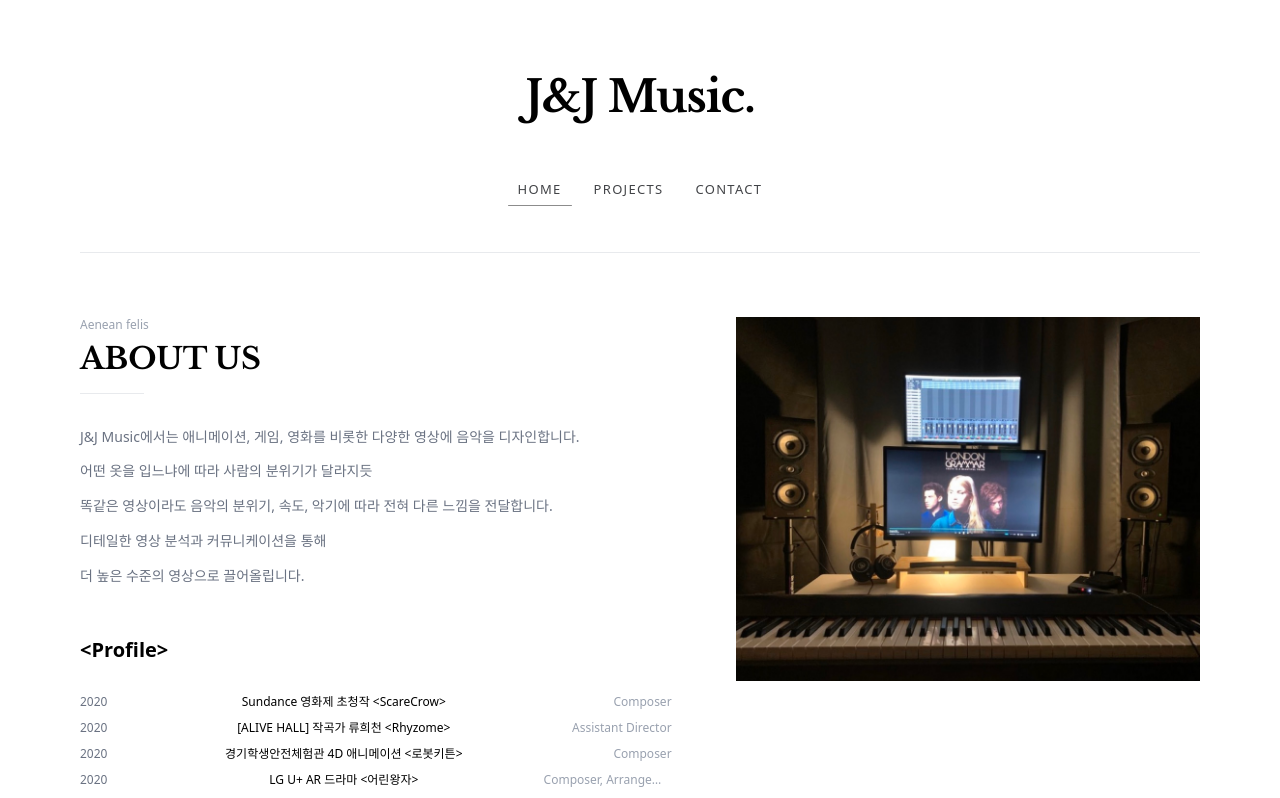
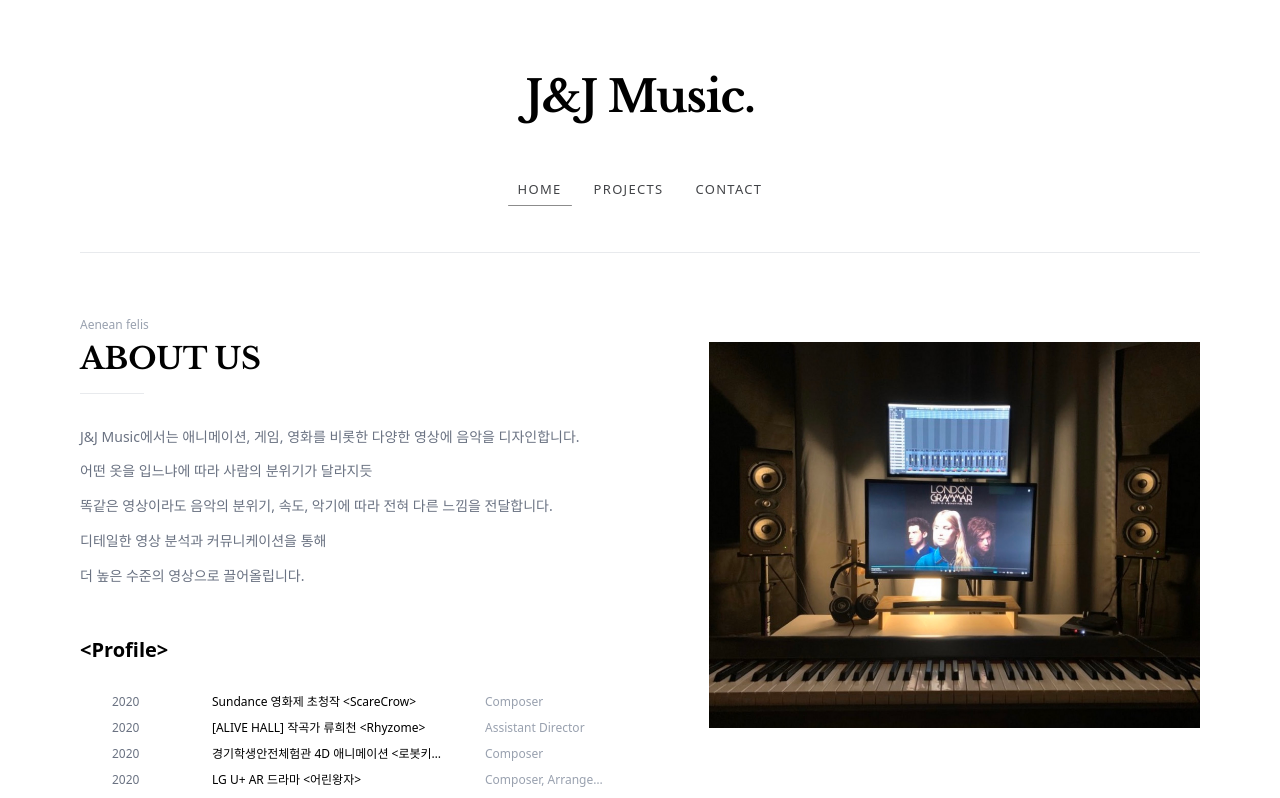
Before and after one commit to jjmusicc/composer-portfolio, a Next.js app: page / in a window 1280 px wide. Shown: the top 798 px of the page. Built offline with nearby package versions, Linux system fonts and the light colour scheme.

Commit message:
Profile role spacing: desktop-only +20px via grid column-gap; remove main grid gap and keep layout via right column margin; fix stray char; build clean

```diff
--- a/src/app/globals.css
+++ b/src/app/globals.css
@@ -235,13 +235,20 @@ body {
   }
 }
 
-/* 585px 이하에서 Profile 작품명 말줄임표 처리 */
+/* 585px 이하에서 Profile 정렬 유지 */
 @media (max-width: 585px) {
+  .profile-work {
+    /* no horizontal shift; grid keeps alignment */
+  }
+}
+
+/* 480px 이하에서 Profile 작품명 말줄임표 처리 */
+@media (max-width: 480px) {
   .profile-work {
     overflow: hidden !important;
     text-overflow: ellipsis !important;
     white-space: nowrap !important;
-    max-width: 150px !important;
+    max-width: 100px !important;
     font-size: clamp(8px, 2vw, 12px) !important;
   }
 
@@ -271,8 +278,6 @@ body {
 .profile-work {
   font-size: clamp(10px, 2.5vw, 12px);
   white-space: nowrap !important;
-  overflow: hidden;
-  text-overflow: ellipsis;
 }
 
 .profile-role {
@@ -280,6 +285,19 @@ body {
   white-space: nowrap !important;
   overflow: hidden;
   text-overflow: ellipsis;
+}
+
+/* 데스크톱에서 프로필 여백/정렬 조정 */
+@media (min-width: 1024px) {
+  .profile-container {
+    margin-top: 10px;
+  }
+  .profile-container > div {
+    column-gap: calc(1rem + 20px) !important;
+  }
+  .profile-role {
+    margin-left: 0;
+  }
 }
 
 /* 애니메이션 */
--- a/src/app/page.tsx
+++ b/src/app/page.tsx
@@ -1,6 +1,8 @@
+"use client";
 
 import Image from "next/image";
 import NavBar from "./components/NavBar";
+import { useEffect, useRef } from "react";
 
 const profile = [
   { year: "2020", work: "Sundance 영화제 초청작 <ScareCrow>", role: "Composer" },
@@ -28,6 +30,60 @@ const profile = [
 ];
 
 export default function Home() {
+  const cardRefs = useRef<(HTMLDivElement | null)[]>([]);
+
+  useEffect(() => {
+    // 모바일에서만 애니메이션 적용
+    const isMobile = window.innerWidth < 768;
+
+    if (!isMobile) {
+      // 데스크톱에서는 모든 카드를 바로 보이게 설정
+      cardRefs.current.forEach((card) => {
+        if (card) {
+          card.style.opacity = "1";
+          card.style.transform = "translateX(0)";
+        }
+      });
+      return;
+    }
+
+    const observer = new IntersectionObserver(
+      (entries) => {
+        entries.forEach((entry, index) => {
+          if (entry.isIntersecting) {
+            // 각 카드가 순차적으로 나타나도록 지연 시간 설정
+            setTimeout(() => {
+              if (entry.target) {
+                const target = entry.target as HTMLElement;
+                target.style.opacity = "1";
+                target.style.transform = "translateX(0)";
+              }
+            }, index * 200); // 각 카드마다 200ms 지연
+          }
+        });
+      },
+      {
+        threshold: 0.1,
+        rootMargin: "0px 0px -50px 0px"
+      }
+    );
+
+    // 각 카드에 observer 연결
+    cardRefs.current.forEach((card) => {
+      if (card) {
+        observer.observe(card);
+      }
+    });
+
+    return () => {
+      cardRefs.current.forEach((card) => {
+        if (card) {
+          observer.unobserve(card);
+        }
+      });
+    };
+  }, []);
+
   return (
     <div className="min-h-screen bg-white text-black font-sans">
       {/* 네비게이션 바 */}
@@ -42,7 +98,7 @@ export default function Home() {
             alt="작업실"
             width={555}
             height={436}
-            className="object-contain w-full max-w-[555px] h-auto"
+            className="object-contain w-full h-auto"
             style={{
               borderRadius: 0,
               boxShadow: 'none',
@@ -50,9 +106,9 @@ export default function Home() {
           />
         </div>
 
-        <div className="grid grid-cols-1 lg:grid-cols-[1fr_1.5fr] gap-8 lg:gap-16">
+        <div className="grid grid-cols-1 lg:grid-cols-[1fr_555px] gap-0 lg:gap-0">
           {/* 왼쪽 열: ABOUT US와 Profile */}
-          <div className="max-w-4xl mx-auto lg:mx-0">
+          <div className="w-full">
             {/* ABOUT US 섹션 */}
             <div className="text-center lg:text-left mb-8">
               <div className="text-xs text-gray-400 mb-2">Aenean felis</div>
@@ -61,7 +117,7 @@ export default function Home() {
             </div>
 
             <div className="text-center lg:text-left mb-12">
-              <div className="leading-relaxed text-[13px] sm:text-[14px] font-sans text-gray-500 space-y-3 max-w-3xl mx-auto lg:mx-0">
+              <div className="leading-relaxed text-[13px] sm:text-[14px] font-sans text-gray-500 space-y-3">
                 <p>J&J Music에서는 애니메이션, 게임, 영화를 비롯한 다양한 영상에 음악을 디자인합니다.</p>
                 <p>어떤 옷을 입느냐에 따라 사람의 분위기가 달라지듯</p>
                 <p>똑같은 영상이라도 음악의 분위기, 속도, 악기에 따라 전혀 다른 느낌을 전달합니다.</p>
@@ -71,31 +127,33 @@ export default function Home() {
             </div>
 
             {/* Profile 섹션 */}
-            <div className="text-center lg:text-left">
+            <div className="text-left">
               <div className="mb-6 font-semibold text-[18px] sm:text-[20px]">&lt;Profile&gt;</div>
-              <div className="profile-container text-[11px] sm:text-[12px] max-w-4xl mx-auto lg:mx-0">
+              <div className="profile-container text-[11px] sm:text-[12px] px-8">
                 {profile.map((item, i) => (
-                  <div key={i} className="flex items-center justify-between py-1">
-                    <span className="profile-year w-16 text-gray-500 flex-shrink-0 text-left">{item.year}</span>
-                    <span className="profile-work flex-1 px-4 text-center">{item.work}</span>
-                    <span className="profile-role w-32 text-right text-gray-400 flex-shrink-0">{item.role}</span>
+                  <div key={i} className="grid grid-cols-[4rem_1fr_8rem] items-center gap-x-4 py-1">
+                    <span className="profile-year text-gray-500 text-left">{item.year}</span>
+                    <span className="profile-work min-w-0 truncate text-left">{item.work}</span>
+                    <span className="profile-role text-left text-gray-400">{item.role}</span>
                   </div>
                 ))}
               </div>
             </div>
           </div>
 
-          {/* 데스크톱에서만 스튜디오 사진 표시 */}
-          <div className="hidden lg:flex justify-center lg:justify-start items-start">
+          {/* 오른쪽 열: 스튜디오 사진 (데스크톱에서만) */}
+          <div className="hidden lg:flex justify-center lg:justify-start items-start lg:ml-16">
             <Image
               src="/studio.jpg"
               alt="작업실"
               width={555}
               height={436}
-              className="object-contain w-full max-w-[555px] h-auto"
+              className="object-contain h-auto flex-shrink-0"
               style={{
                 borderRadius: 0,
                 boxShadow: 'none',
+                width: '555px',
+                height: '436.19px',
               }}
             />
           </div>
@@ -107,7 +165,7 @@ export default function Home() {
         </div>
 
         {/* 4단계 카드 그룹 */}
-        <div className="card-group min-h-[320px] max-w-6xl mx-auto mt-0 mb-0">
+        <div className="card-group min-h-[320px] mt-0 mb-0">
           <div className="grid grid-cols-1 md:grid-cols-4 gap-8 text-center">
             {[
               {
@@ -149,7 +207,10 @@ export default function Home() {
             ].map((step, index) => (
               <div
                 key={step.num}
-                className={`card-animation card-animation-${index + 1} flex flex-col items-center`}
+                ref={(el) => {
+                  cardRefs.current[index] = el;
+                }}
+                className={`card-animation card-animation-${index + 1} flex flex-col items-center transition-all duration-700 ease-out`}
                 style={{
                   opacity: 0,
                   transform: 'translateX(-50px)',
```
